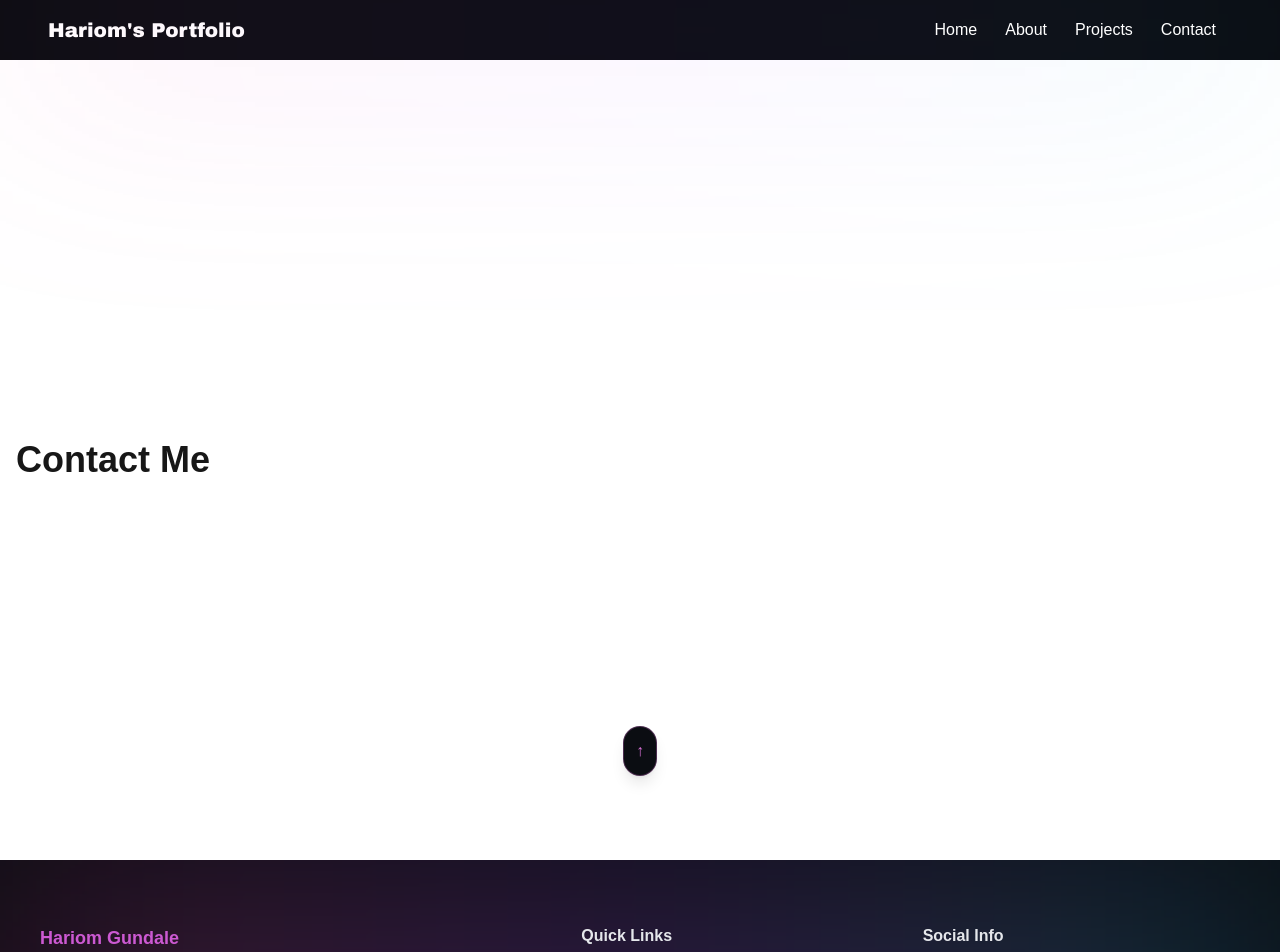
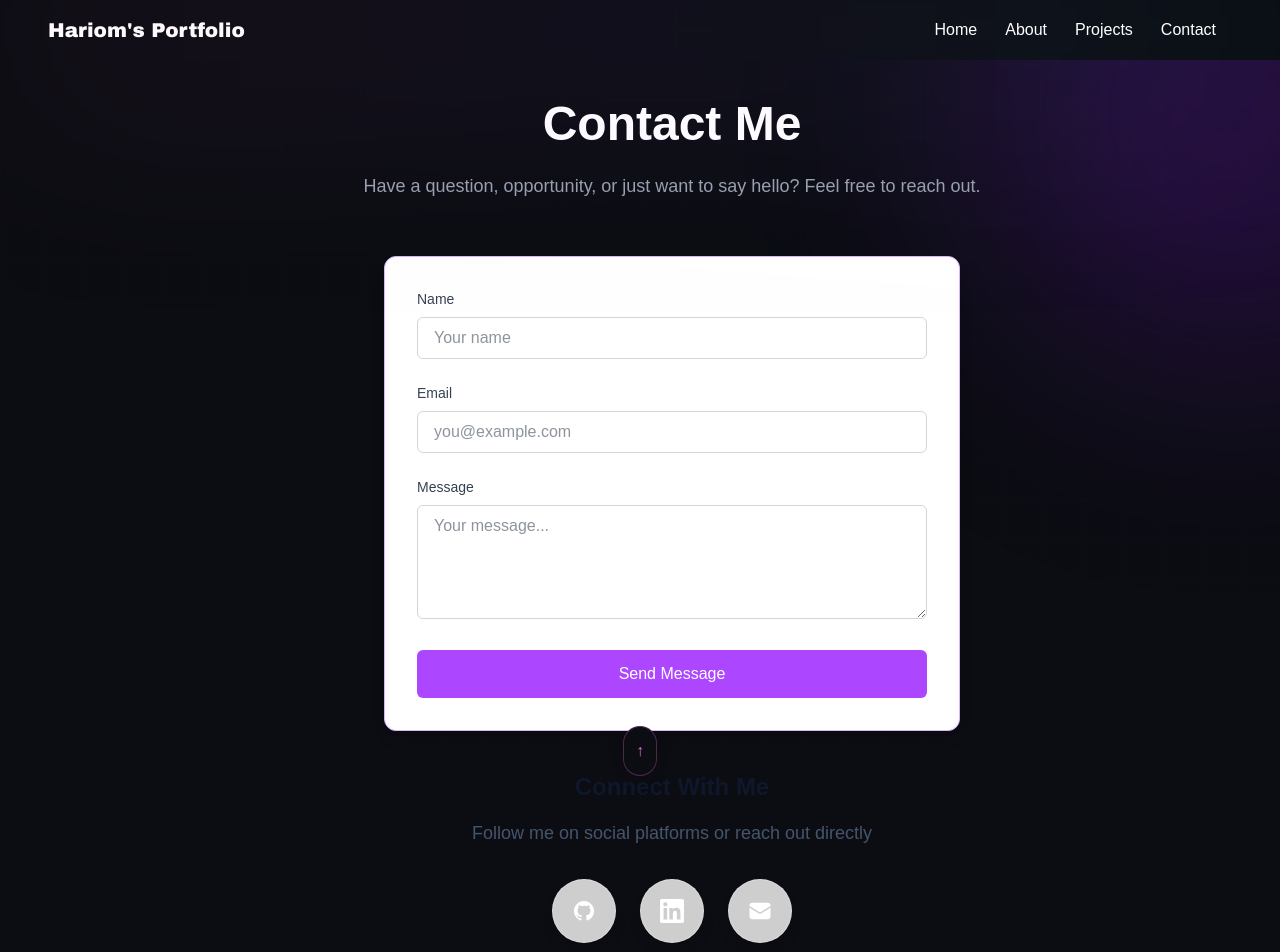
Before and after one commit to HariomGundale/hariom-portfolio, a Next.js app: page /contact in a window 1280 px wide. Shown: the top 952 px of the page. Built offline with nearby package versions, Linux system fonts and the light colour scheme.

Commit message:
contact page done

```diff
--- a/package.json
+++ b/package.json
@@ -15,7 +15,9 @@
     "react": "19.2.3",
     "react-card-flip": "^1.2.3",
     "react-dom": "19.2.3",
-    "react-icons": "^5.5.0"
+    "react-icons": "^5.5.0",
+    "react-toastify": "^11.0.5",
+    "resend": "^6.7.0"
   },
   "devDependencies": {
     "@tailwindcss/postcss": "^4",
--- /dev/null
+++ b/src/app/api/messages/route.js
@@ -0,0 +1,41 @@
+import { Resend } from "resend";
+
+const resend = new Resend(process.env.RESEND_API_KEY);
+
+export async function POST(req) {
+  try {
+    const { name, email, message } = await req.json();
+
+    if (!name || !email || !message) {
+      return new Response(
+        JSON.stringify({ error: "Missing fields" }),
+        { status: 400 }
+      );
+    }
+
+    await resend.emails.send({
+      from: "Portfolio Contact <onboarding@resend.dev>",
+      to: ["hariomgundale21@gmail.com"], // CHANGE THIS
+      subject: `New message from ${name}`,
+      reply_to: email,
+      html: `
+        <h2>New Contact Message</h2>
+        <p><strong>Name:</strong> ${name}</p>
+        <p><strong>Email:</strong> ${email}</p>
+        <p><strong>Message:</strong></p>
+        <p>${message}</p>
+      `,
+    });
+
+    return new Response(
+      JSON.stringify({ success: true }),
+      { status: 200 }
+    );
+  } catch (error) {
+    console.error(error);
+    return new Response(
+      JSON.stringify({ error: "Failed to send email" }),
+      { status: 500 }
+    );
+  }
+}
--- a/src/app/contact/page.jsx
+++ b/src/app/contact/page.jsx
@@ -1,8 +1,218 @@
+"use client";
+
+import { useState } from "react";
+import { motion } from "framer-motion";
+import { toast } from "react-toastify";
+
 export default function ContactPage() {
+  const [loading, setLoading] = useState(false);
+
+  const handleSubmit = async (e) => {
+    e.preventDefault();
+    setLoading(true);
+
+    const formdata = new FormData(e.target);
+
+    const data = {
+      name: formdata.get("name"),
+      email: formdata.get("email"),
+      message: formdata.get("message"),
+    };
+
+    try {
+      const response = await fetch("/api/messages", {
+        method: "POST",
+        headers: { "Content-Type": "application/json" },
+        body: JSON.stringify(data),
+      });
+
+      if (!response.ok) throw new Error();
+
+      toast.success("Message sent successfully 🚀");
+      e.target.reset();
+    } catch (error) {
+      toast.error("Failed to send message 😢. Please try again later.");
+    } finally {
+      setLoading(false);
+    }
+  };
+  const containerVariants = {
+    hidden: { opacity: 0 },
+    visible: {
+      opacity: 1,
+      transition: {
+        staggerChildren: 0.2
+      }
+    }
+  };
+
+  const itemVariants = {
+    hidden: { opacity: 0, y: 20 },
+    visible: {
+      opacity: 1,
+      y: 0,
+      transition: {
+        duration: 0.6,
+        ease: "easeOut"
+      }
+    }
+  };
+  const socialLinks = [
+    {
+      name: "GitHub",
+      url: "https://github.com/HariomGundale",
+      icon: (
+        <svg className="w-6 h-6" fill="currentColor" viewBox="0 0 24 24" aria-hidden="true">
+          <path fillRule="evenodd" d="M12 2C6.477 2 2 6.484 2 12.017c0 4.425 2.865 8.18 6.839 9.504.5.092.682-.217.682-.483 0-.237-.008-.868-.013-1.703-2.782.605-3.369-1.343-3.369-1.343-.454-1.158-1.11-1.466-1.11-1.466-.908-.62.069-.608.069-.608 1.003.07 1.531 1.032 1.531 1.032.892 1.53 2.341 1.088 2.91.832.092-.647.35-1.088.636-1.338-2.22-.253-4.555-1.113-4.555-4.951 0-1.093.39-1.988 1.029-2.688-.103-.253-.446-1.272.098-2.65 0 0 .84-.27 2.75 1.026A9.564 9.564 0 0112 6.844c.85.004 1.705.115 2.504.337 1.909-1.296 2.747-1.027 2.747-1.027.546 1.379.202 2.398.1 2.651.64.7 1.028 1.595 1.028 2.688 0 3.848-2.339 4.695-4.566 4.943.359.309.678.92.678 1.855 0 1.338-.012 2.419-.012 2.747 0 .268.18.58.688.482A10.019 10.019 0 0022 12.017C22 6.484 17.522 2 12 2z" clipRule="evenodd" />
+        </svg>
+      ),
+      color: "hover:bg-slate-800 hover:text-white"
+    },
+    {
+      name: "LinkedIn",
+      url: "https://www.linkedin.com/in/hariom-gundale-28448332b/",
+      icon: (
+        <svg className="w-6 h-6" fill="currentColor" viewBox="0 0 24 24" aria-hidden="true">
+          <path d="M20.447 20.452h-3.554v-5.569c0-1.328-.027-3.037-1.852-3.037-1.853 0-2.136 1.445-2.136 2.939v5.667H9.351V9h3.414v1.561h.046c.477-.9 1.637-1.85 3.37-1.85 3.601 0 4.267 2.37 4.267 5.455v6.286zM5.337 7.433c-1.144 0-2.063-.926-2.063-2.065 0-1.138.92-2.063 2.063-2.063 1.14 0 2.064.925 2.064 2.063 0 1.139-.925 2.065-2.064 2.065zm1.782 13.019H3.555V9h3.564v11.452zM22.225 0H1.771C.792 0 0 .774 0 1.729v20.542C0 23.227.792 24 1.771 24h20.451C23.2 24 24 23.227 24 22.271V1.729C24 .774 23.2 0 22.222 0h.003z"/>
+        </svg>
+      ),
+      color: "hover:bg-blue-600 hover:text-white"
+    },
+    {
+      name: "Email",
+      url: "mailto:hariomgundale21@gmail.com",
+      icon: (
+        <svg className="w-6 h-6" fill="currentColor" viewBox="0 0 24 24" aria-hidden="true">
+          <path d="M1.5 8.67v8.58a3 3 0 003 3h15a3 3 0 003-3V8.67l-8.928 5.493a3 3 0 01-3.144 0L1.5 8.67z" />
+          <path d="M22.5 6.908V6.75a3 3 0 00-3-3h-15a3 3 0 00-3 3v.158l9.714 5.978a1.5 1.5 0 001.572 0L22.5 6.908z" />
+        </svg>
+      ),
+      color: "hover:bg-green-500 hover:text-white"
+    }
+  ];
+
   return (
-    <main className="min-h-screen flex items-center">
-      <div className="container">
-        <h1 className="text-4xl font-bold">Contact Me</h1>
+    <main className="min-h-screen relative overflow-hidden bg-[#0b0d12] text-white flex items-center py-6 sm:py-10 px-4 sm:px-8 md:pl-16 lg:pl-24">
+
+      {/* Background */}
+      <div className="absolute inset-0 bg-[linear-gradient(rgba(255,255,255,0.04)_1px,transparent_1px),linear-gradient(90deg,rgba(255,255,255,0.04)_1px,transparent_1px)] bg-[size:40px_40px] opacity-20" />
+      <div className="absolute top-[-200px] right-[-200px] w-[500px] h-[500px] bg-purple-600/20 blur-[120px] rounded-full" />
+
+      <div className="relative max-w-4xl mx-auto w-full">
+
+        {/* Heading */}
+        <motion.h1
+          initial={{ opacity: 0, y: 20 }}
+          animate={{ opacity: 1, y: 0 }}
+          transition={{ duration: 1, ease: "easeOut" }}
+          className="text-4xl sm:text-5xl font-bold text-center mb-6"
+        >
+          Contact Me
+        </motion.h1>
+
+        <p className="text-center text-gray-400 text-lg mb-14">
+          Have a question, opportunity, or just want to say hello?
+          Feel free to reach out.
+        </p>
+
+        {/* Contact Card */}
+        <motion.div
+          initial={{ opacity: 0, y: 40 }}
+          animate={{ opacity: 1, y: 0 }}
+          transition={{ duration: 0.8, ease: "easeOut" }}
+          className="mx-auto max-w-xl rounded-xl border border-purple-300 bg-white dark:bg-zinc-900 p-8 shadow-lg"
+        >
+          <form onSubmit={handleSubmit} className="space-y-6">
+
+            {/* Name */}
+            <div>
+              <label className="block text-sm font-medium mb-2 text-gray-700 dark:text-gray-300">
+                Name
+              </label>
+              <input
+                name="name"
+                type="text"
+                required
+                placeholder="Your name"
+                className="w-full rounded-md border border-gray-300 dark:border-gray-700 bg-transparent px-4 py-2 text-gray-800 dark:text-white focus:outline-none focus:border-purple-500"
+              />
+            </div>
+
+            {/* Email */}
+            <div>
+              <label className="block text-sm font-medium mb-2 text-gray-700 dark:text-gray-300">
+                Email
+              </label>
+              <input
+                name="email"
+                type="email"
+                required
+                placeholder="you@example.com"
+                className="w-full rounded-md border border-gray-300 dark:border-gray-700 bg-transparent px-4 py-2 text-gray-800 dark:text-white focus:outline-none focus:border-purple-500"
+              />
+            </div>
+
+            {/* Message */}
+            <div>
+              <label className="block text-sm font-medium mb-2 text-gray-700 dark:text-gray-300">
+                Message
+              </label>
+              <textarea
+                name="message"
+                rows="4"
+                required
+                placeholder="Your message..."
+                className="w-full rounded-md border border-gray-300 dark:border-gray-700 bg-transparent px-4 py-2 text-gray-800 dark:text-white focus:outline-none focus:border-purple-500"
+              />
+            </div>
+
+            {/* Submit */}
+            <button
+              type="submit"
+              disabled={loading}
+              className="w-full rounded-md bg-purple-500 py-3 text-white font-medium hover:bg-purple-700 transition disabled:opacity-50"
+            >
+              {loading ? "Sending..." : "Send Message"}
+            </button>
+
+          </form>
+        </motion.div>
+        {/* Social Links */}
+          <motion.div
+            variants={containerVariants}
+            initial="hidden"
+            animate="visible"
+            className="text-center pt-10"
+          >
+            <motion.div variants={itemVariants} className="mb-8">
+              <h3 className="text-2xl font-bold text-slate-900 dark:text-white mb-4">
+                Connect With Me
+              </h3>
+              <p className="text-lg text-slate-600 dark:text-slate-400 mb-8">
+                Follow me on social platforms or reach out directly
+              </p>
+            </motion.div>
+
+            <motion.div
+              variants={itemVariants}
+              className="flex flex-wrap items-center justify-center gap-6"
+            >
+              {socialLinks.map((social, index) => (
+                <motion.a
+                  key={social.name}
+                  href={social.url}
+                  target="_blank"
+                  rel="noopener noreferrer"
+                  whileHover={{ scale: 1.1, y: -5 }}
+                  whileTap={{ scale: 0.95 }}
+                  transition={{ duration: 0.2 }}
+                  className={`inline-flex items-center justify-center w-16 h-16 bg-white/80 dark:bg-slate-800/80 backdrop-blur-sm border border-white/30 dark:border-slate-700/30 rounded-full shadow-lg hover:shadow-xl transition-all duration-300 ${social.color}`}
+                >
+                  <span className="text-2xl">{social.icon}</span>
+                </motion.a>
+              ))}
+            </motion.div>
+          </motion.div>
       </div>
     </main>
   );
```
Also changed, not shown: 1 other file (tests, documents, lock files or other folders).
